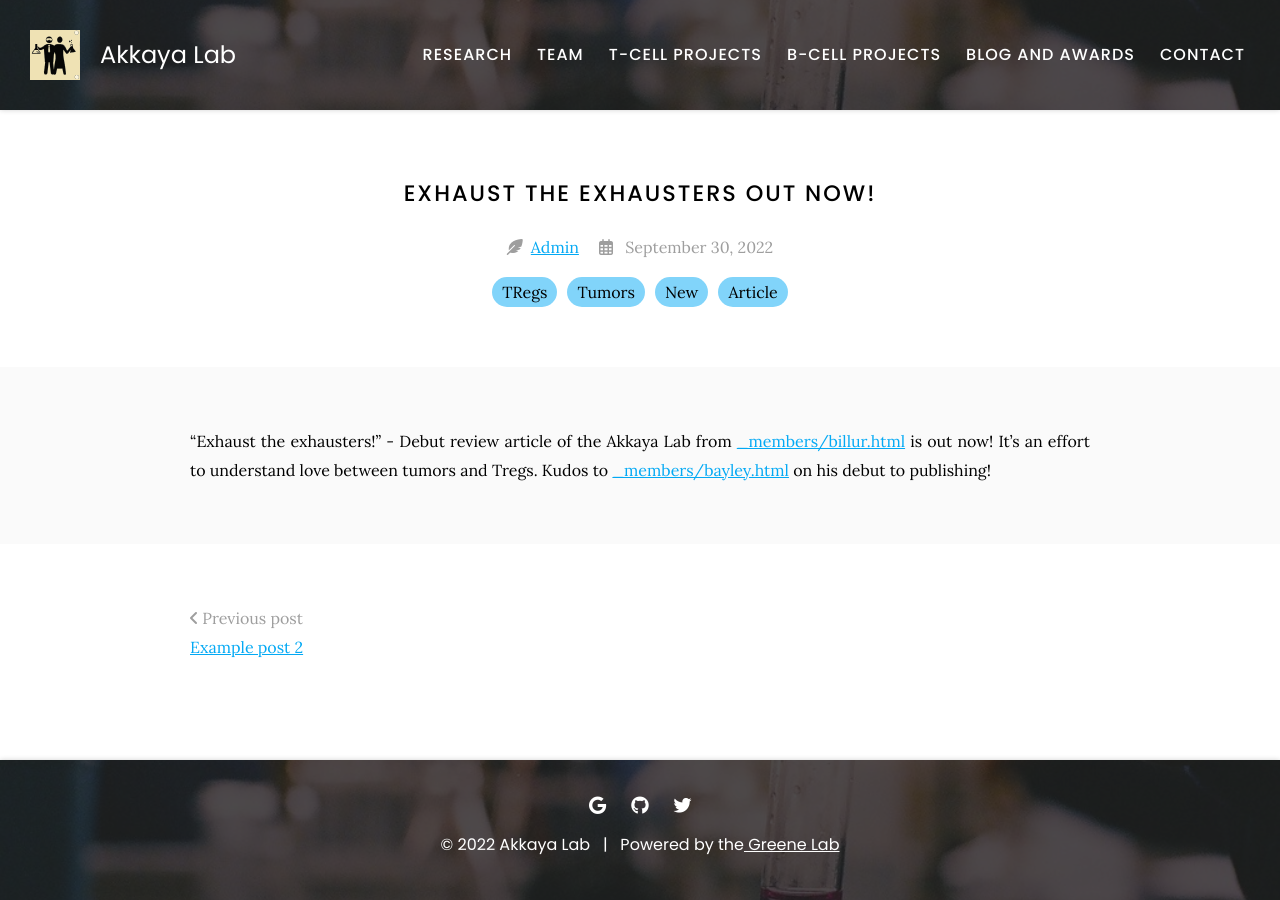
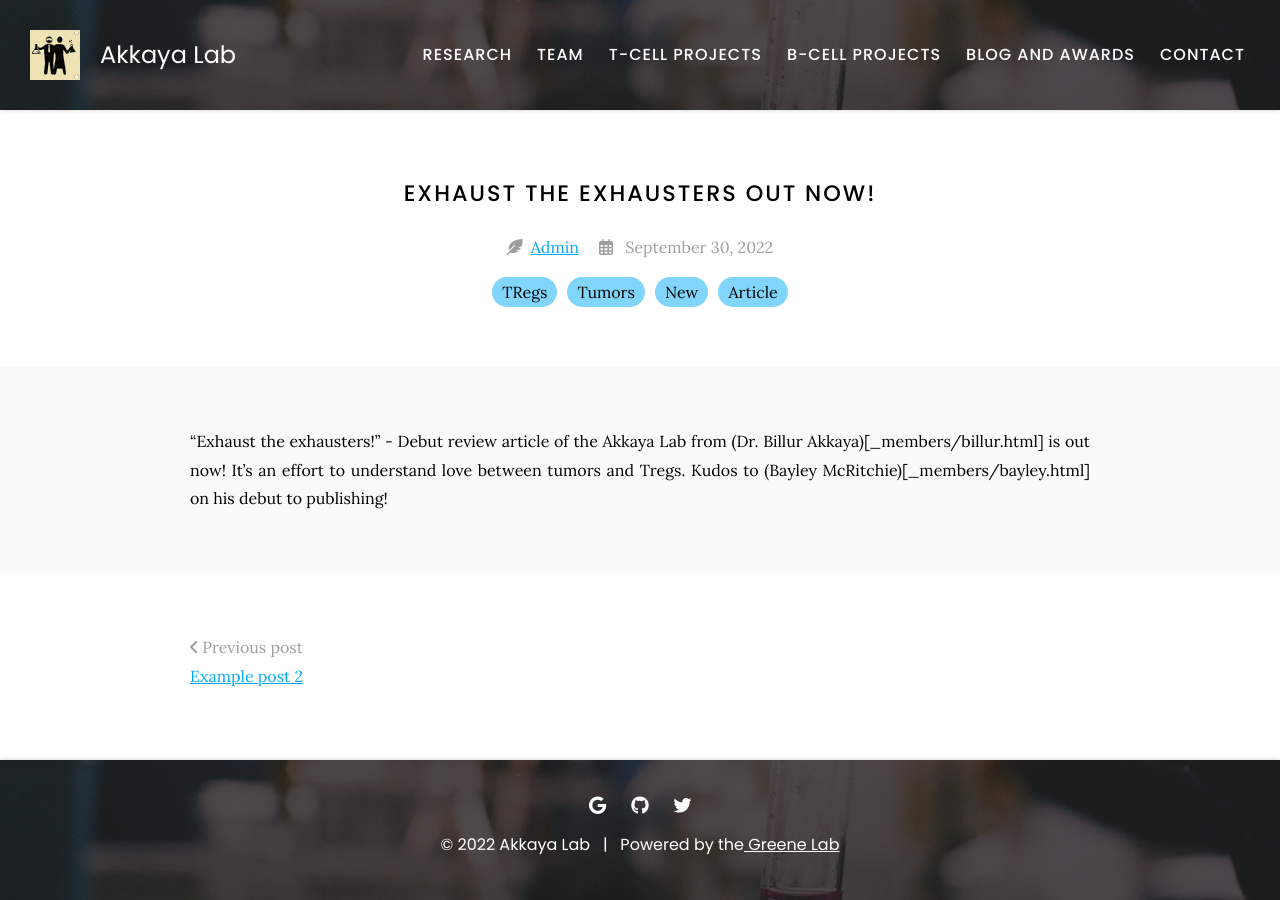
Before and after one commit to Harrisonthow/akkaya-lab, a Jekyll site: the page built from _posts/2022-09-30-exhaust-the-exhausters.md, in a window 1280 px wide. Built offline with Jekyll 4.4.1, drawn with Linux system fonts in a browser that asks for light colours.

Commit message:
Update 2022-09-30-exhaust-the-exhausters.md

```diff
--- a/_posts/2022-09-30-exhaust-the-exhausters.md
+++ b/_posts/2022-09-30-exhaust-the-exhausters.md
@@ -1,8 +1,8 @@
 ---
 title: Exhaust the Exhausters out now!
-tags: TRegs, Tumors, New Article,
+tags: TRegs, Tumors, New Article
 author: Admin
 member: harrison
 ---
 
-"Exhaust the exhausters!" - Debut review article of the Akkaya Lab from [_members/billur.html](Dr. Billur Akkaya) is out now! It's an effort to understand love between tumors and Tregs. Kudos to [_members/bayley.html](Bayley McRitchie) on his debut to publishing!
+"Exhaust the exhausters!" - Debut review article of the Akkaya Lab from (Dr. Billur Akkaya)[_members/billur.html] is out now! It's an effort to understand love between tumors and Tregs. Kudos to (Bayley McRitchie)[_members/bayley.html] on his debut to publishing!
```
